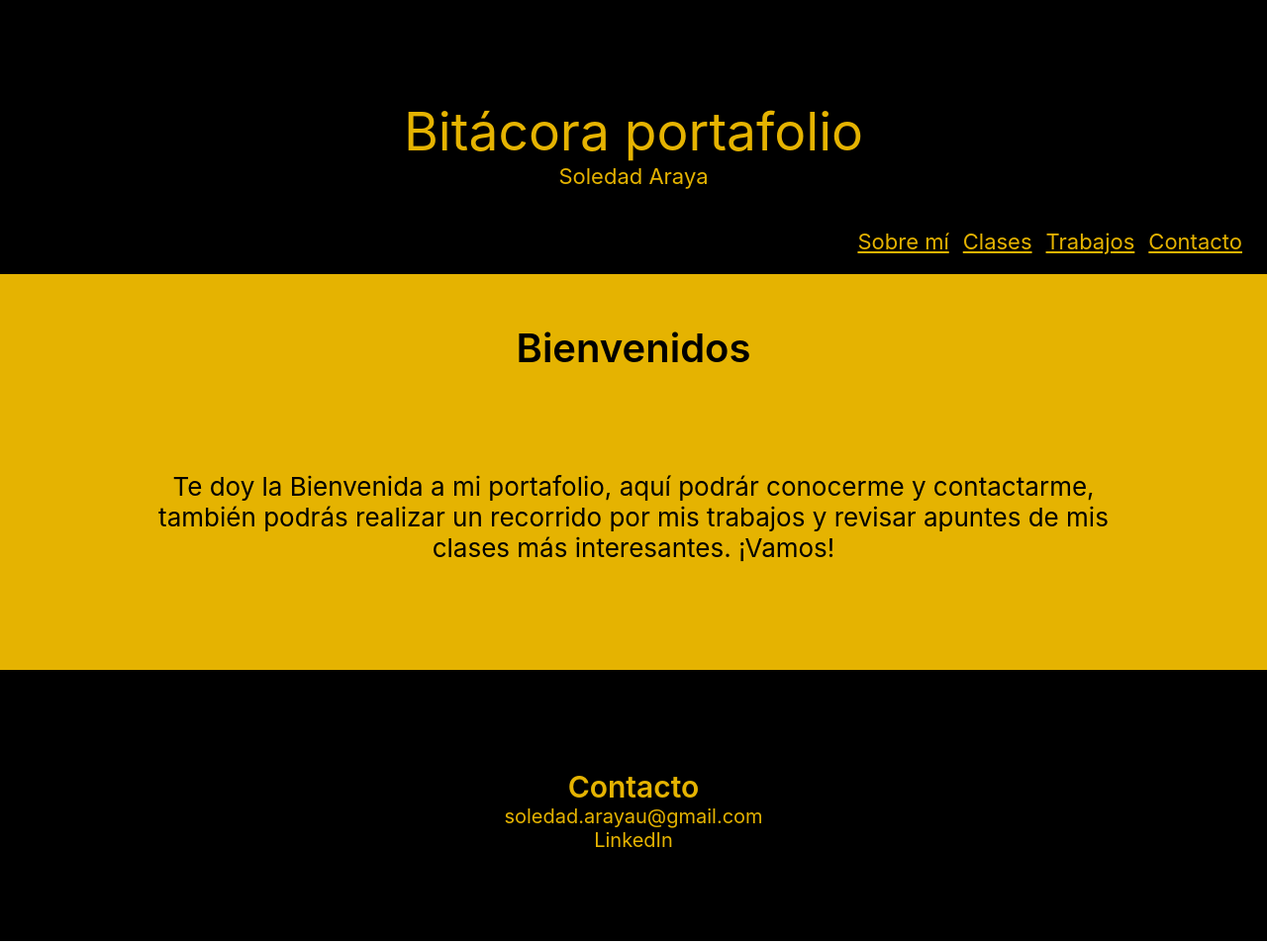
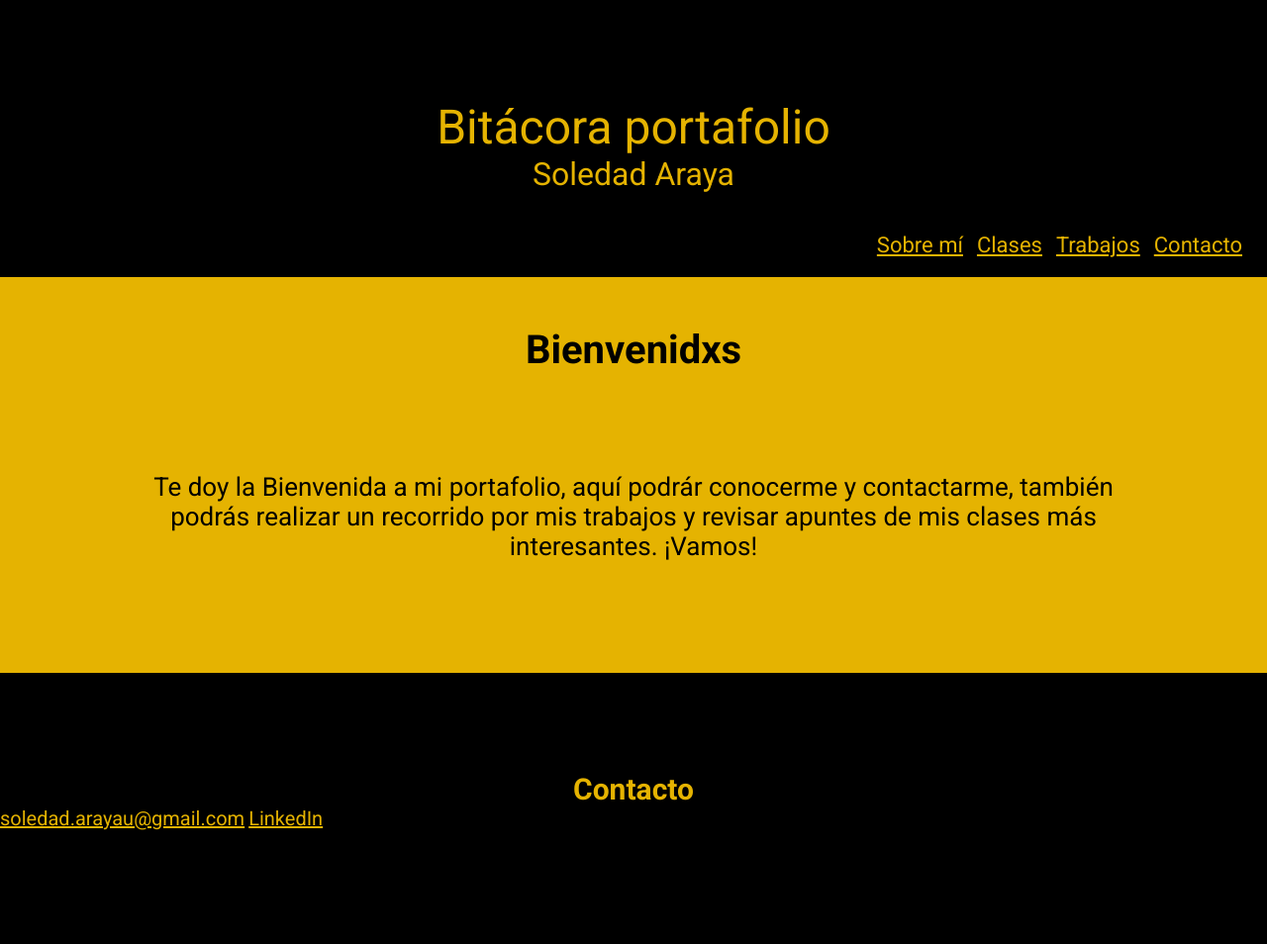
Before and after one commit to Saraya-js/ddec, a plain HTML site: page index.html in a window 1280 px wide. Shown: the whole page at 99% size. Drawn offline with Linux system fonts and the light colour scheme; files that its build step writes are made by us from their sources.

Commit message:
cambios en la estructura de carpetas, incorporación de variables

```diff
--- /dev/null
+++ b/assets/styles/style.css
@@ -0,0 +1,105 @@
+*{
+    box-sizing: border-box;
+    padding: 0px;
+    margin: 0px;
+}
+html{
+    font-size: 62,5% ;
+}
+/*variables*/
+:root{
+    --color-principal1: #E5B301 ;
+    --color-principal2: black ;
+}
+.page-header {
+    width: 100%;
+    background-color:var(--color-principal2);
+    max-height: 290px;
+
+}
+.titulo{
+    color:var(--color-principal1);
+    font-family: 'Roboto', sans-serif;
+    font-size: 3rem;
+    text-align: center;
+    margin-top: 0px;
+}
+.contenedor_vacio{
+    height: 100px;
+}
+.nombre{
+    color:var(--color-principal1);
+    font-size: 2rem;
+    font-family: 'Roboto', sans-serif;
+    text-align: center
+}
+.main-nav {
+    list-style: none;
+    text-align: right;
+    padding-top: 40px;
+    padding-right: 20px;
+    padding-bottom: 20px;
+
+}
+.main-nav__item{
+    display: inline-block;
+    font-size: 22px;
+    font-family: 'Roboto', sans-serif;
+    color:var(--color-principal1);
+
+}
+.main-nav__item a {
+    color: var(--color-principal1);
+    padding: 5px;
+   /* text-decoration: none;*/
+}
+.main-nav__item a:hover {
+    color:white;
+}
+.principal{
+    background-color: var(--color-principal1);
+    width: 100%;
+    height: 400px;
+}
+.bienvenida{
+    text-align: center;
+    font-size: 40px;
+    font-family:'Roboto', sans-serif;
+    padding-top: 50px;
+    font-weight: 600;
+}
+.parrafo_presentación {
+    color:var(--color-principal2);
+    font-family: 'Roboto', sans-serif;
+    font-size: 26px;
+    height: 162px;
+    padding-top: 100px;
+    margin-left: 150px;
+    margin-right: 150px;
+}
+.parrafo-presentacion{
+    text-align: center;
+}
+footer {
+    height: 274px;
+    width: 100%;
+    background-color:var(--color-principal2);
+}
+.contacto {
+    color:var(--color-principal1) ;
+    font-weight: 600;
+    font-size: 30px;
+    font-family: 'Roboto', sans-serif;
+    padding-top: 100px;
+    text-align: center;
+}
+.texto-contacto a {
+    color: var(--color-principal1) ;
+    font-size: 20px;
+    font-family:  'Roboto', sans-serif;
+    text-align: center;
+    display: inline-block;
+}
+.texto-contacto a:hover {
+    color: white;
+}
--- a/index.html
+++ b/index.html
@@ -3,23 +3,24 @@
 
 <head>
     <meta charset="utf-8">
+    <meta name="description" content=Este sitio es una bitácora portafolio de mis proyectos universitarios y profesionales />
+    <meta name="viewport" content="width=device-width,inictial-scale=1,0">
+    <link href="styles/style.css" rel="stylesheet" type="text/css" media="all">
+    <link rel="preconnect" href="https://fonts.googleapis.com">
+    <link rel="preconnect" href="https://fonts.gstatic.com" crossorigin>
+    <link href="https://fonts.googleapis.com/css2?family=Roboto:ital,wght@0,100;0,300;0,400;0,500;0,700;0,900;1,100;1,300;1,400;1,500;1,700;1,900&display=swap" rel="stylesheet">
     <title>Mi bitácora portafolio</title>
-    <meta name="description" content=Este sitio es una bitácora portafolio de mis proyectos universitarios y
-        profesionales />
-    <meta name="viewport" content="width=device-width,inictial-scale=1,0">
-    <link href="styles/style.css" rel="stylesheet" type="text/css">
 </head>
 
 <body>
     <header class="page-header">
         <section> <a href=""></a></section>
         <div class="contenedor_vacio"></div>
-        <div class="titulo"> Bitácora portafolio
-        </div>
+        <div class="titulo">Bitácora portafolio</div>
         <div class="nombre">Soledad Araya</div>
         <nav>
             <ul class="main-nav">
-                <li class="main-nav__item"><a href="">Sobre mí</a></li>
+                <li class="main-nav__item"><a href="/styles/clases.html">Sobre mí</a></li>
                 <li class="main-nav__item"><a href="">Clases</a></li>
                 <li class="main-nav__item"><a href="">Trabajos</a></li>
                 <li class="main-nav__item"><a href="">Contacto</a></li>
@@ -27,7 +28,7 @@
         </nav>
     </header>
     <main class="principal">
-        <div class="bienvenida">Bienvenidos</div>
+        <div class="bienvenida">Bienvenidxs</div>
        <div class="parrafo_presentación">
         <p class="parrafo-presentacion">Te doy la Bienvenida a mi portafolio, aquí podrár conocerme y contactarme,
             también podrás realizar un recorrido por mis trabajos y revisar apuntes de
@@ -37,8 +38,8 @@
     <footer>
         <div class="contacto">Contacto</div>
         <section class="texto-contacto">
-            <p>soledad.arayau@gmail.com</p>
-            <p class="linkedin">LinkedIn</p>
+            <a href="mailto:soledad.arayau@gmail.com">soledad.arayau@gmail.com</a>
+            <a href="https://www.linkedin.com/in/soledad-araya-54b794205/">LinkedIn</a>
         </section>
     </footer>
 
--- a/styles/style.css
+++ /dev/null
@@ -1,96 +0,0 @@
-*{
-    padding: 0px;
-    margin: 0px;
-}
-.page-header {
-    width: 100%;
-    background-color: black;
-    max-height: 290px;
-
-}
-.titulo{
-    color:#E5B301;
-    font-family: -apple-system, BlinkMacSystemFont, 'Segoe UI', Roboto, Oxygen, Ubuntu, Cantarell, 'Open Sans', 'Helvetica Neue', sans-serif;
-    font-size: 40pt;
-    text-align: center;
-    margin-top: 0px;
-}
-.contenedor_vacio{
-    height: 100px;
-}
-.nombre{
-    color:#E5B301;
-    font-size: 22px;
-    font-family: -apple-system, BlinkMacSystemFont, 'Segoe UI', Roboto, Oxygen, Ubuntu, Cantarell, 'Open Sans', 'Helvetica Neue', sans-serif;
-    text-align: center
-}
-.main-nav {
-    list-style: none;
-    text-align: right;
-    padding-top: 40px;
-    padding-right: 20px;
-    padding-bottom: 20px;
-
-}
-.main-nav__item{
-    display: inline-block;
-    font-size: 22px;
-    font-family: -apple-system, BlinkMacSystemFont, 'Segoe UI', Roboto, Oxygen, Ubuntu, Cantarell, 'Open Sans', 'Helvetica Neue', sans-serif;
-    color:#E5B301;
-
-}
-.main-nav__item a {
-    color: #E5B301;
-    padding: 5px;
-   /* text-decoration: none;*/
-}
-.main-nav__item a:hover {
-    color:white;
-}
-.principal{
-    background-color: #E5B301;
-    width: 100%;
-    height: 400px;
-}
-.bienvenida{
-    text-align: center;
-    font-size: 40px;
-    font-family: -apple-system, BlinkMacSystemFont, 'Segoe UI', Roboto, Oxygen, Ubuntu, Cantarell, 'Open Sans', 'Helvetica Neue', sans-serif;
-    padding-top: 50px;
-    font-weight: 600;
-}
-.parrafo_presentación {
-    color: black;
-    font-family: -apple-system, BlinkMacSystemFont, 'Segoe UI', Roboto, Oxygen, Ubuntu, Cantarell, 'Open Sans', 'Helvetica Neue', sans-serif;
-    font-size: 26px;
-    height: 162px;
-    /*width: 736px;*/
-    padding-top: 100px;
-    margin-left: 150px;
-    margin-right: 150px;
-}
-.parrafo-presentacion{
-    text-align: center;
-}
-footer {
-    height: 274px;
-    width: 100%;
-    background-color: black;
-}
-.contacto {
-    color:#E5B301 ;
-    font-weight: 600;
-    font-size: 30px;
-    font-family: -apple-system, BlinkMacSystemFont, 'Segoe UI', Roboto, Oxygen, Ubuntu, Cantarell, 'Open Sans', 'Helvetica Neue', sans-serif;
-    padding-top: 100px;
-    text-align: center;
-}
-.texto-contacto p {
-    color: #E5B301 ;
-    font-size: 20px;
-    font-family: -apple-system, BlinkMacSystemFont, 'Segoe UI', Roboto, Oxygen, Ubuntu, Cantarell, 'Open Sans', 'Helvetica Neue', sans-serif;
-    text-align: center;
-}
-.texto-contacto p:hover {
-    color: white;
-}
```
Also changed, not shown: assets/styles/clases.html (renamed from styles/clases.html), assets/styles/trabajos.html (renamed from styles/trabajos.html), 1 other file.
